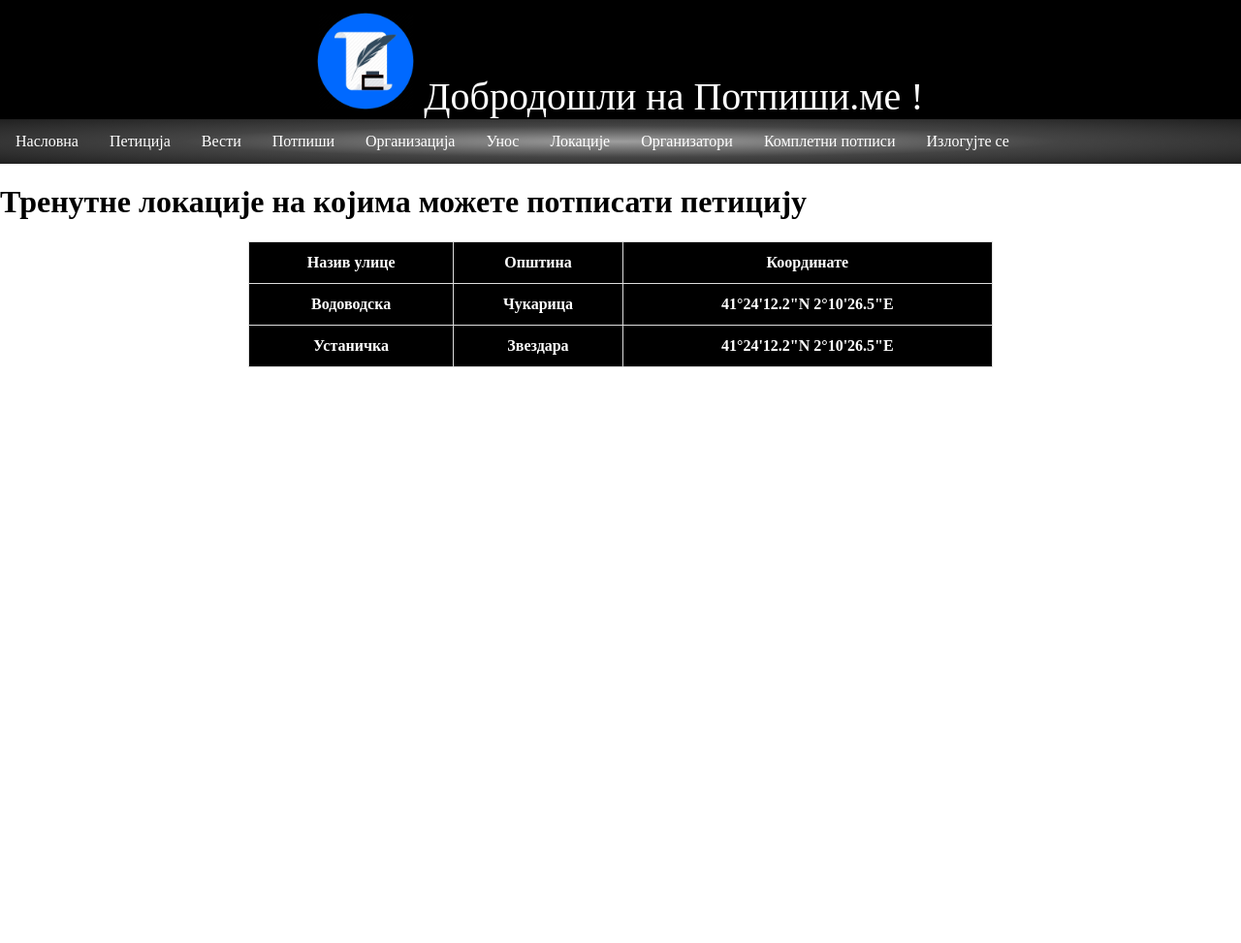
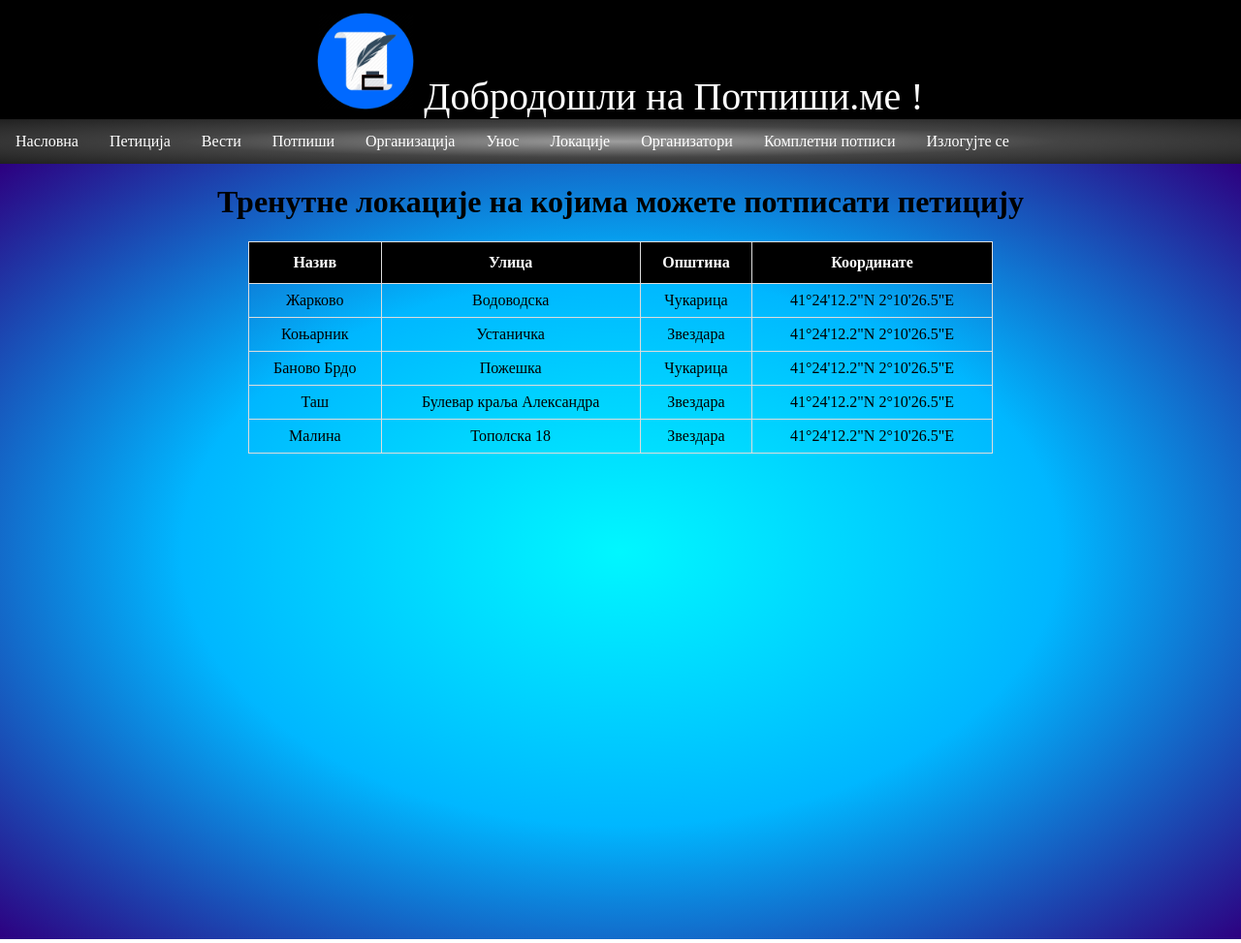
Before and after one commit to bpavle/PetitionWebsite, a PHP site: page /locations.html in a window 1280 px wide. Shown: the whole page at 97% size. Before the commit the page ends 379 px from the top, so only its background shows below. Run offline with PHP 8.4, Linux system fonts and the light colour scheme; lists and menus that the app fills with data are empty.

Commit message:
Popravljena tabela, forme...

```diff
--- a/locations.html
+++ b/locations.html
@@ -8,13 +8,13 @@
   </head>
 
   <body>
-
     <div class="head">
       <a href="index.html">
         <img src="assets/favicon.png" style="width:  100px; height: 100px;"
       /></a>
       Добродошли на Потпиши.ме !
-      </div>  <div class="navigation">
+    </div>
+    <div class="navigation">
       <a href="index.html">Насловна</a>
       <a href="petition.html">Петиција</a>
       <a href="news.html">Вести</a>
@@ -23,7 +23,6 @@
       <div class="dropdown">
         <button class="dropbtn">Организација</button>
         <div class="dropdown-content">
-
           <a href="registration.html">Регистрација</a>
         </div>
       </div>
@@ -43,34 +42,46 @@
       <a href="index.html">Излогујте се</a>
     </div>
 
+    <div class="content">
       <h1>Тренутне локације на којима можете потписати петицију</h1>
-
-
       <table id="table">
         <tr>
-            <th>Назив улице</th>
+          <th>Назив</th>
+          <th>Улица</th>
           <th>Општина</th>
           <th>Координате</th>
-
         </tr>
         <tr>
-            <th>Водоводска</th>
-            <th>Чукарица</th>
-            <th>41°24'12.2"N 2°10'26.5"E</th>
-
+          <td>Жарково</td>
+          <td>Водоводска</td>
+          <td>Чукарица</td>
+          <td>41°24'12.2"N 2°10'26.5"E</td>
         </tr>
         <tr>
-            <th>Устаничка</th>
-            <th>Звездара</th>
-            <th>41°24'12.2"N 2°10'26.5"E</th>
-
+          <td>Коњарник</td>
+          <td>Устаничка</td>
+          <td>Звездара</td>
+          <td>41°24'12.2"N 2°10'26.5"E</td>
         </tr>
-
+        <tr>
+          <td>Баново Брдо</td>
+          <td>Пожешка</td>
+          <td>Чукарица</td>
+          <td>41°24'12.2"N 2°10'26.5"E</td>
+        </tr>
+        <tr>
+          <td>Таш</td>
+          <td>Булевар краља Александра</td>
+          <td>Звездара</td>
+          <td>41°24'12.2"N 2°10'26.5"E</td>
+        </tr>
+        <tr>
+          <td>Малина</td>
+          <td>Тополска 18</td>
+          <td>Звездара</td>
+          <td>41°24'12.2"N 2°10'26.5"E</td>
+        </tr>
       </table>
-
-
     </div>
-
-
   </body>
 </html>
--- a/style.css
+++ b/style.css
@@ -9,6 +9,7 @@ a:visited {
 html {
   width: 100%;
   height: 100%;
+  overflow: overlay;
 }
 body {
   width: 100%;
@@ -36,7 +37,7 @@ body {
     height: 50px;
 }*/
 .petition {
-  background-color: rgba(0, 0, 0, 0.6);
+  background-color: rgba(0, 0, 0, 0.3);
   width: 70%;
   height: 100%;
   display: inline-block;
@@ -54,7 +55,7 @@ body {
 }
 
 .comments-container {
-  background-color: rgba(167, 167, 167, 0.8);
+  background-color: rgba(167, 167, 167, 0.2);
   height: 100%;
   overflow: auto;
   width: 30%;
@@ -74,7 +75,7 @@ body {
   background-image: radial-gradient(
     rgb(0, 247, 255),
     rgb(0, 183, 255),
-    rgb(81, 0, 128)
+    rgb(45, 0, 128)
   );
   overflow: hidden;
 }
@@ -144,6 +145,9 @@ body {
 }
 .form table td {
   padding: 0.5%;
+}
+.form textarea {
+  width: 100%;
 }
 .form-container {
   padding-top: 0.1%;
```
Also changed, not shown: location_entry.html (+6 -1 lines). Lines whose indentation alone changed are shown as unchanged.
